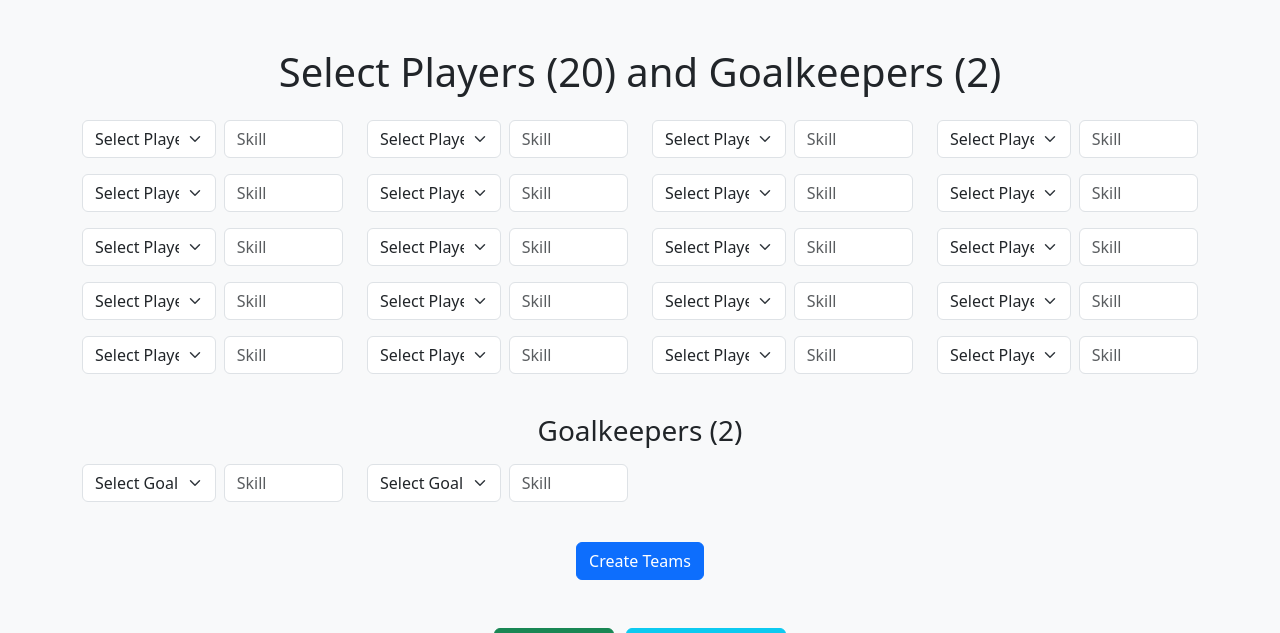
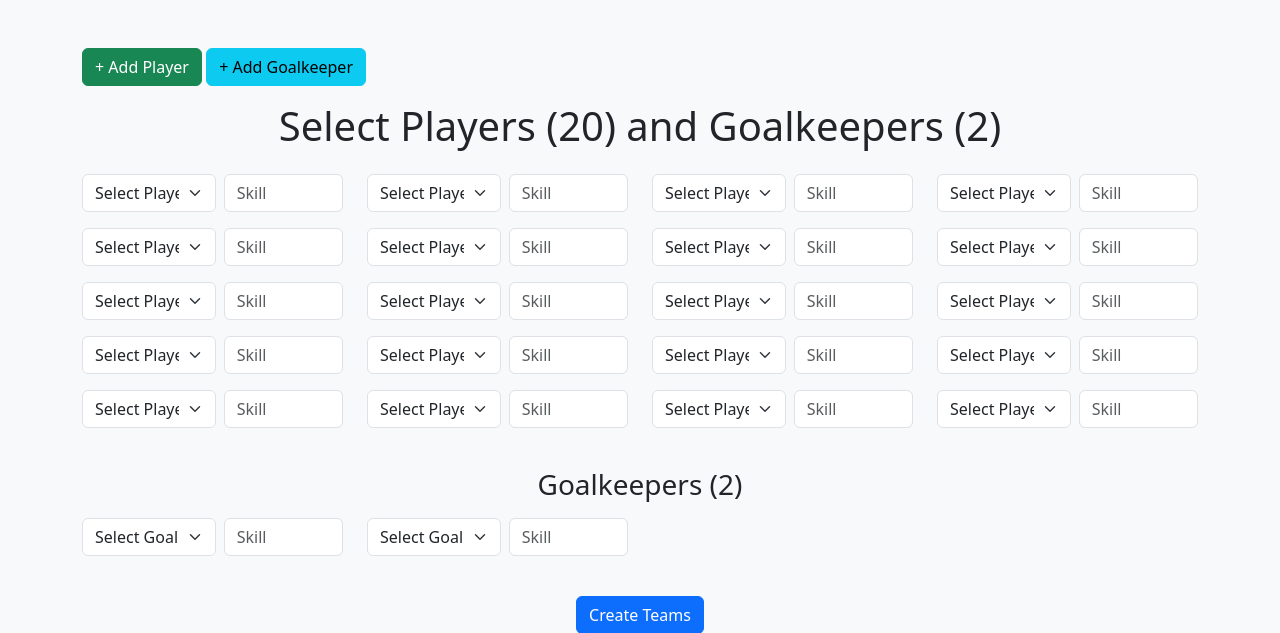
Before and after one commit to MarkkoFarmer/Team-Balancer, a Flask app: page / in a window 1280 px wide. Shown: the top 633 px of the page. Run offline with Flask 3, Linux system fonts and the light colour scheme.

Commit message:
Update index.html

```diff
--- a/templates/index.html
+++ b/templates/index.html
@@ -12,6 +12,10 @@
 </head>
 <body class="bg-light p-5">
 <div class="container">
+
+    <a href="{{ url_for('add_player') }}" class="btn btn-success mb-3">+ Add Player</a>
+    <a href="{{ url_for('add_goalkeeper') }}" class="btn btn-info mb-3">+ Add Goalkeeper</a>
+
     <h1 class="text-center mb-4">Select Players (20) and Goalkeepers (2)</h1>
     <form method="POST">
         <div class="row">
```
